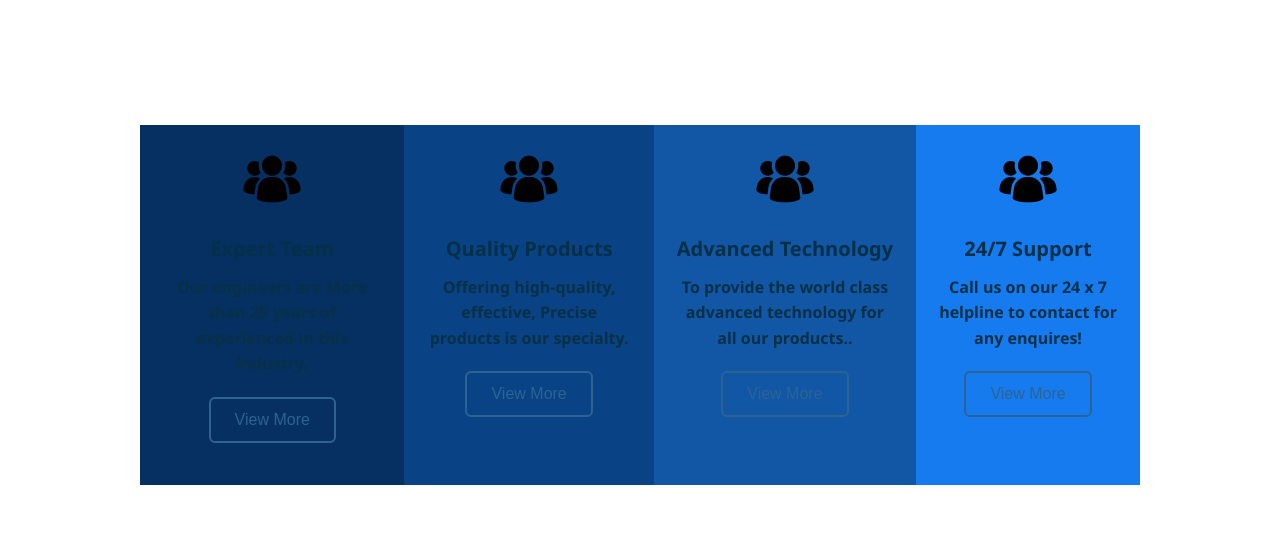
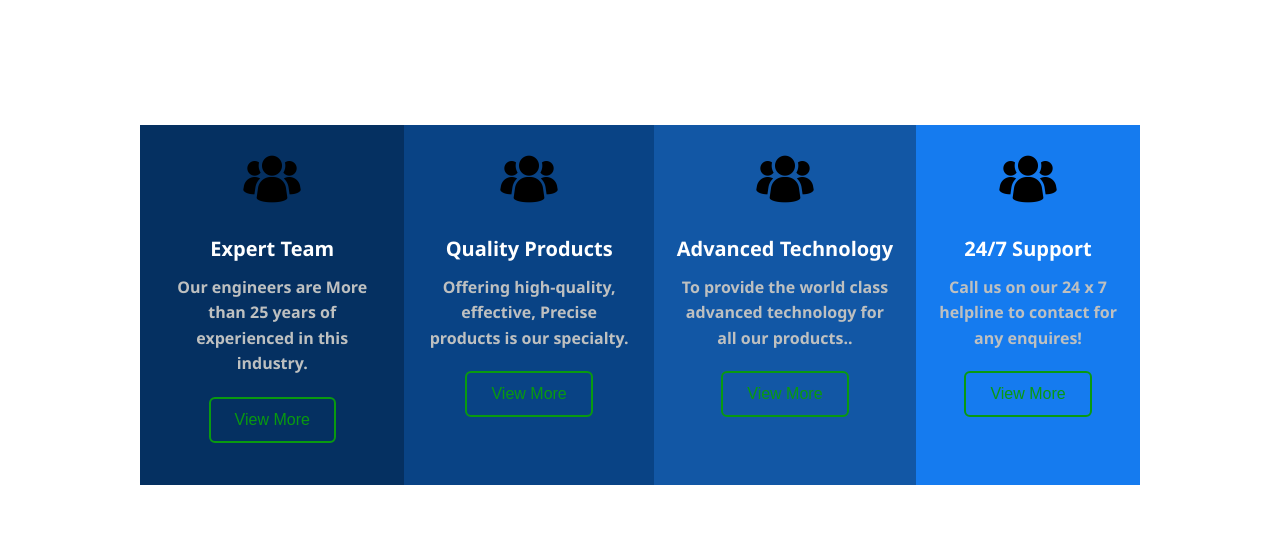
Before and after one commit to upfinity-team/Koeing_Enterprices, a plain HTML site: page index.html in a window 1280 px wide. Shown: the part 800-1352 px from the top of the page. Drawn offline with Linux system fonts and the light colour scheme.

Commit message:
Update style.css

```diff
--- a/css/style.css
+++ b/css/style.css
@@ -212,7 +212,7 @@ nav {
     box-sizing: border-box;
     text-align: center;
     transition: transform 200ms ease, box-shadow 200ms ease;
-    color: #053047;
+    color: #ffffff;
 }
 
 .h-card:hover {
@@ -250,7 +250,7 @@ nav {
 
 .h-card h4 {
     font-size: 16px;
-    color: #083046;
+    color: #bec0c0;
     font-weight: 600;
     margin: 0;
 }
@@ -278,10 +278,10 @@ nav {
     margin: 20px auto;
     padding: 12px 24px;
     background: transparent;
-    color: #2d6393;
+    color: #099a10;
     font-size: 1rem;
     border-radius: 6px;
-    border: 2px solid #2d6393;
+    border: 2px solid #099a10;
     transition: background-color 0.25s ease, color 0.25s ease, box-shadow 0.2s ease;
     cursor: pointer;
     text-align: center;
```
